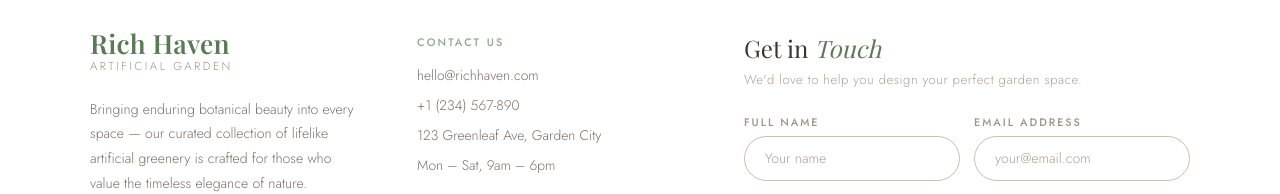
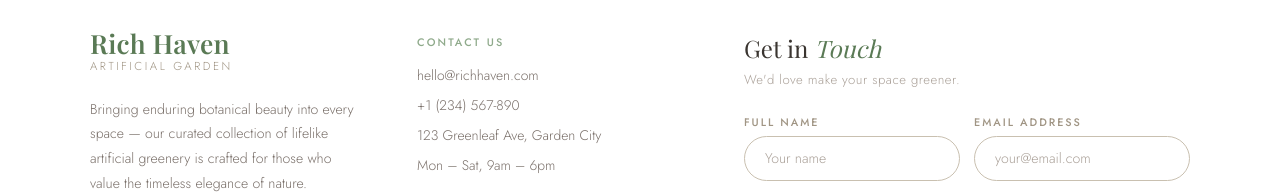
Before and after one commit to alexismierah/practice, a Next.js app in the folder rhe/: page / in a window 1280 px wide. Shown: the part 3451-3645 px from the top of the page. Built offline with nearby package versions, Linux system fonts and the light colour scheme; a web font is replaced by a local one.

Commit message:
Update Footer.tsx

```diff
--- a/rhe/src/components/Footer.tsx
+++ b/rhe/src/components/Footer.tsx
@@ -460,7 +460,7 @@ export default function Footer() {
           {/* ── Col 3: Contact Form ── */}
           <div className="footer-form-wrap">
             <h3 className="footer-form-heading">Get in <em>Touch</em></h3>
-            <p className="footer-form-sub">We'd love to help you design your perfect garden space.</p>
+            <p className="footer-form-sub">We'd love make your space greener.</p>
 
             <form className="footer-form" onSubmit={handleSubmit}>
               <div className="footer-form-row">
```
